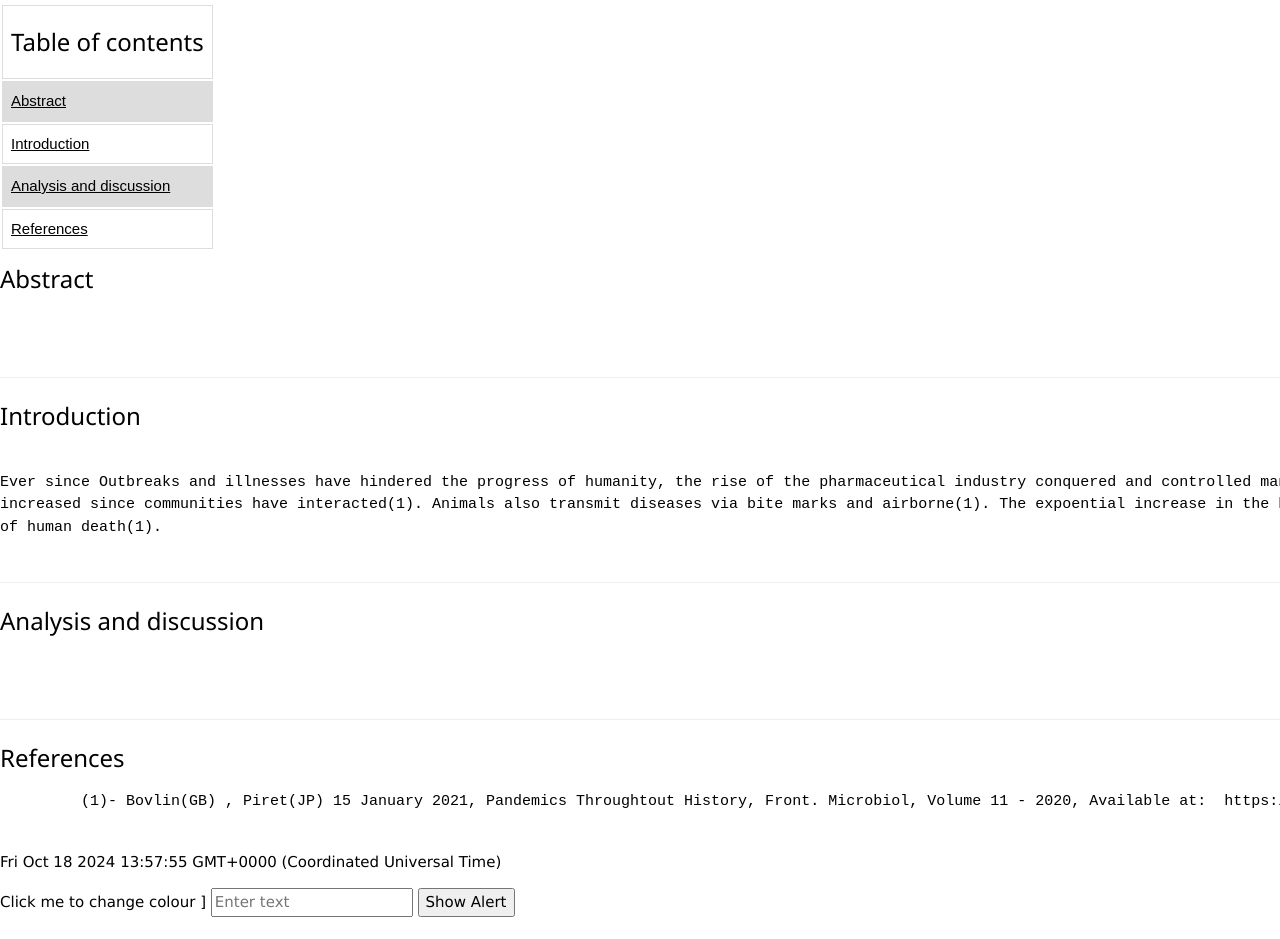
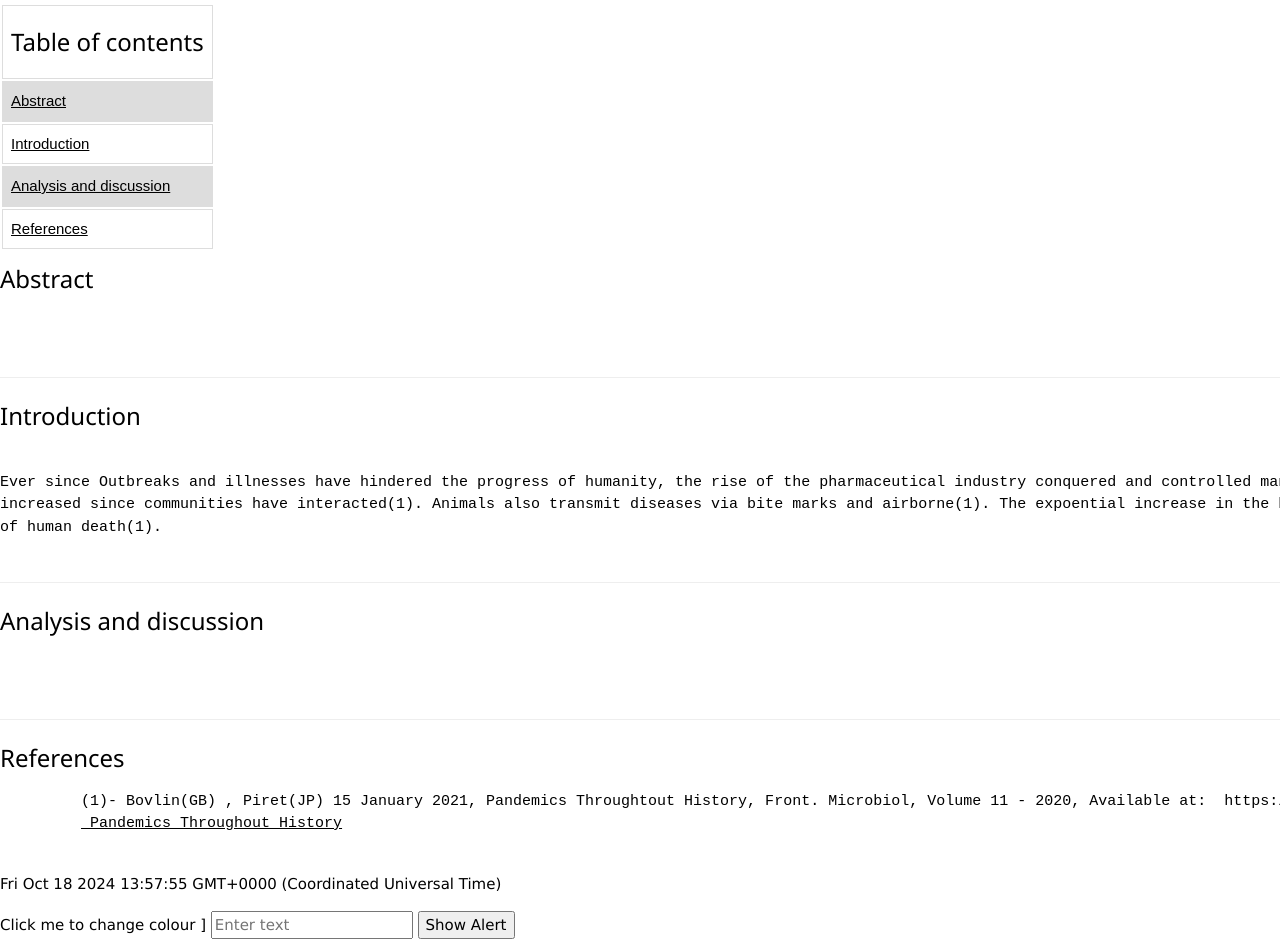
Before and after one commit to FEPSFY6874621/FY6874621, a plain HTML site: page index.html in a window 1280 px wide. Shown: the part 588-1527 px from the top of the page. Before the commit the page ends 1505 px from the top, so only its background shows below. Drawn offline with nearby package versions, Linux system fonts and the light colour scheme.

Commit message:
Update index.html
adding a reference link to the web page. see If the link will work or not.

```diff
--- a/index.html
+++ b/index.html
@@ -92,6 +92,7 @@ of human death(1).
    <p class="ex1">
       <pre>
          (1)- Bovlin(GB) , Piret(JP) 15 January 2021, Pandemics Throughtout History, Front. Microbiol, Volume 11 - 2020, Available at:  https://doi.org/10.3389/fmicb.2020.631736
+         <a href="https://www.frontiersin.org/journals/microbiology/articles/10.3389/fmicb.2020.631736/full"> Pandemics Throughout History</a>
       </pre>
    <body>
        <p id="date&time"></p>
```
